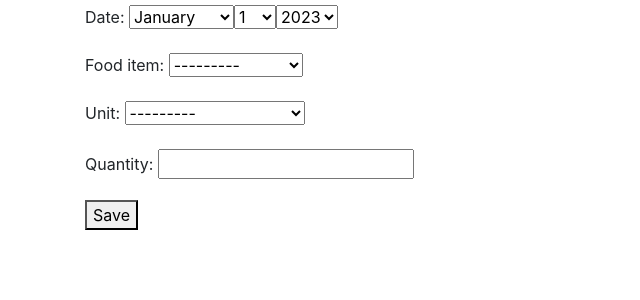
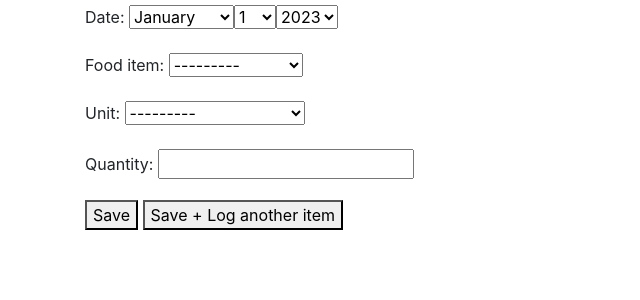
Before and after one commit to ben31w/balance, a Django app: page /nutrition_log/log_food_item in a window 1280 px wide. Shown: the part 219-519 px from the top of the page, without its empty margins (0-640 px from the left). Run offline with Django 4.2, Linux system fonts and the light colour scheme; the visitor is signed in with stand-in values (Sample User, id 1); data comes from the database, SQL or seed files in the repository; some libraries are stand-ins or nearby versions.

Commit message:
add save + log another item button to food logging form

```diff
--- a/nutrition_log/templates/nutrition_log/log_food_item.html
+++ b/nutrition_log/templates/nutrition_log/log_food_item.html
@@ -9,5 +9,6 @@
         {% csrf_token %}
         {{ form.as_p }}
         <button type="submit" name="submit">Save</button>
+        <button type="submit" name="submit_and_reload">Save + Log another item</button>
     </form>
 {% endblock subcontent %}
--- a/nutrition_log/views.py
+++ b/nutrition_log/views.py
@@ -111,8 +111,12 @@ def log_food_item(request):
         logged_food_item.meal = 1
         logged_food_item.user = request.user
         logged_food_item.save()
-        url = get_date_url('nutrition_log:daily', form.cleaned_data['date'])
-        return redirect(url)
+
+        # if the user hits submit, redirect to nutrition log.
+        # if user hits submit + log again, this block is skipped
+        if "submit" in request.POST:
+            url = get_date_url('nutrition_log:daily', form.cleaned_data['date'])
+            return redirect(url)
     else:
         form = LogFoodItemForm()
     context = {"form": form}
```
